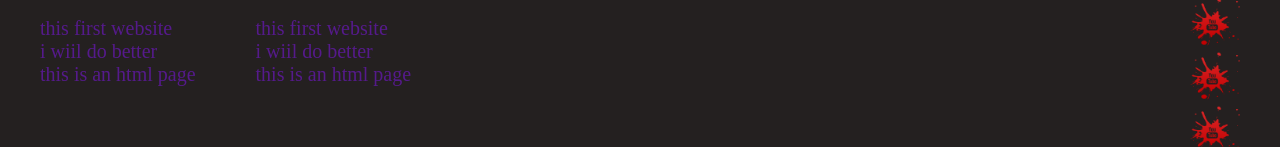
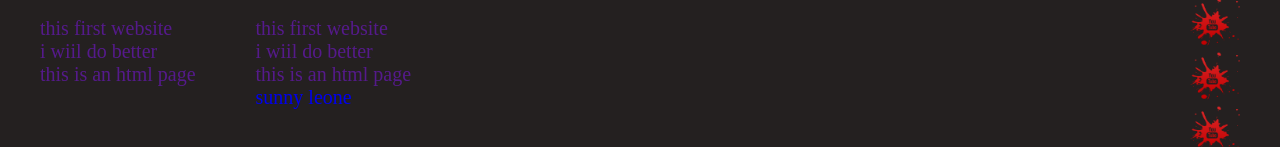
Before and after one commit to lightblub0/test, a plain HTML site: page index.html in a window 1280 px wide. Shown: the part 1096-1243 px from the top of the page. Drawn offline with Linux system fonts and the light colour scheme.

Commit message:
Update index.html

```diff
--- a/index.html
+++ b/index.html
@@ -104,6 +104,9 @@
                     <a href="">
                         <li>this is an html page</li>
                     </a>
+                    <a href="https://media2.bollywoodhungama.in/wp-content/uploads/2016/03/Sunny-Leone-1.jpg">
+                        <li>sunny leone</li>
+                    </a>
                 </ul>
                 <ul class="footer-icon">
                     <a href=""><img src=" youtube-logo.png"></a>
```
